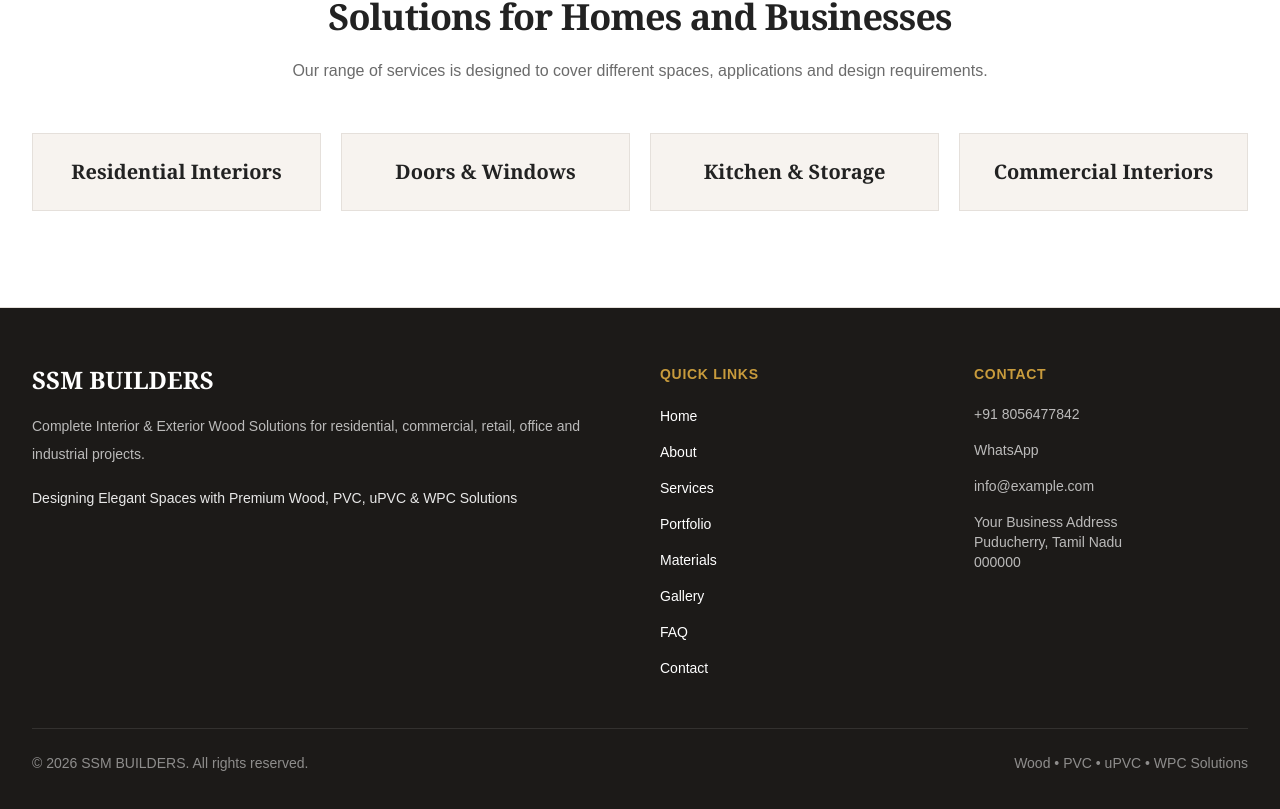
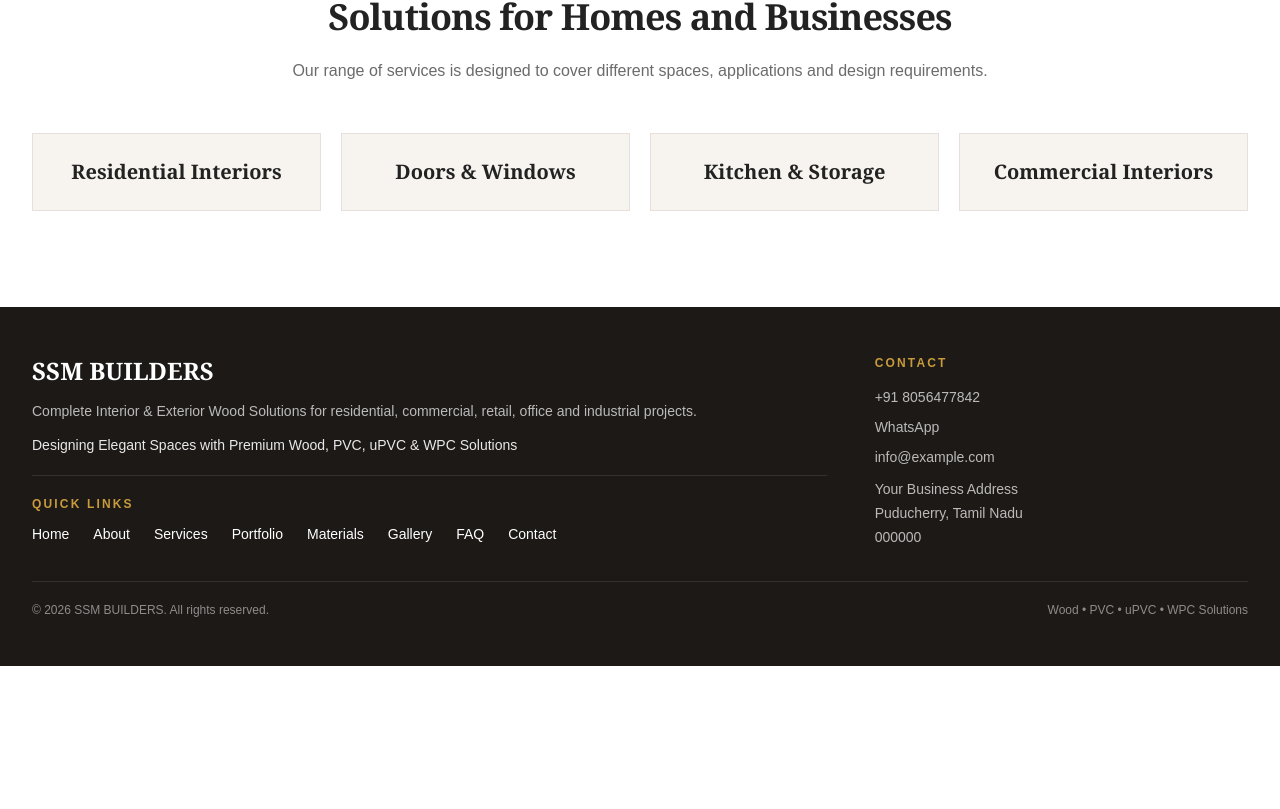
Before and after one commit to kam-rep/SSM_Pondicherry, a Next.js app: page /about in a window 1280 px wide. Shown: the part 1538-2347 px from the top of the page. After the commit the page ends 2204 px from the top, so only its background shows below. Built offline with nearby package versions, Linux system fonts and the light colour scheme.

Commit message:
footer page

```diff
--- a/src/components/footer/Footer.tsx
+++ b/src/components/footer/Footer.tsx
@@ -1,58 +1,62 @@
 import Link from "next/link";
+
 import { business } from "@/config/business";
 import { contact } from "@/config/contact";
 import { navigation } from "@/config/navigation";
 
 export default function Footer() {
   return (
-    <footer className="border-t border-[var(--color-border)] bg-[var(--color-background-dark)] text-white">
-      <div className="mx-auto max-w-7xl px-4 py-14 sm:px-6 lg:px-8">
-        <div className="grid gap-10 md:grid-cols-2 lg:grid-cols-4">
+    <footer className="bg-[#1c1917] text-white">
+      <div className="mx-auto max-w-7xl px-4 py-10 sm:px-6 sm:py-12 lg:px-8">
+
+        {/* Main Footer */}
+        <div className="grid gap-8 sm:grid-cols-2 lg:grid-cols-3 lg:gap-12">
+
+          {/* Business + Quick Links */}
+          <div className="sm:col-span-1 lg:col-span-2">
 
             {/* Business */}
-          <div className="lg:col-span-2">
             <Link href="/" className="inline-block">
               <h2 className="font-serif text-2xl font-semibold">
                 {business.name}
               </h2>
             </Link>
 
-            <p className="mt-4 max-w-xl text-sm leading-7 text-white/70">
+            <p className="mt-3 max-w-2xl text-sm leading-6 text-white/70">
               {business.description}
             </p>
 
-            <p className="mt-5 text-sm font-medium text-white/90">
+            <p className="mt-3 text-sm font-medium text-white/90">
               {business.tagline}
             </p>
-          </div>
 
             {/* Quick Links */}
-          <div>
-            <h3 className="text-sm font-semibold uppercase tracking-wider text-[var(--color-accent)]">
+            <div className="mt-5 border-t border-white/10 pt-5">
+              <h3 className="text-xs font-semibold uppercase tracking-[0.18em] text-[var(--color-accent)]">
                 Quick Links
               </h3>
 
-            <ul className="mt-5 space-y-3">
+              <nav className="mt-3 flex flex-wrap gap-x-6 gap-y-2">
                 {navigation.map((item) => (
-                <li key={item.href}>
                   <Link
+                    key={item.href}
                     href={item.href}
-                    className="text-sm text-white/70 transition hover:text-white"
+                    className="text-sm text-white/60 transition hover:text-white"
                   >
                     {item.label}
                   </Link>
-                </li>
                 ))}
-            </ul>
+              </nav>
+            </div>
           </div>
 
           {/* Contact */}
           <div>
-            <h3 className="text-sm font-semibold uppercase tracking-wider text-[var(--color-accent)]">
+            <h3 className="text-xs font-semibold uppercase tracking-[0.18em] text-[var(--color-accent)]">
               Contact
             </h3>
 
-            <div className="mt-5 space-y-4 text-sm text-white/70">
+            <div className="mt-4 space-y-2.5 text-sm text-white/70">
               <a
                 href={`tel:${contact.phone}`}
                 className="block transition hover:text-white"
@@ -76,7 +80,7 @@ export default function Footer() {
                 {contact.email}
               </a>
 
-              <p>
+              <p className="leading-6">
                 {contact.address.line1}
                 <br />
                 {contact.address.city}, {contact.address.state}
@@ -88,7 +92,7 @@ export default function Footer() {
         </div>
 
         {/* Bottom */}
-        <div className="mt-12 flex flex-col gap-3 border-t border-white/10 pt-6 text-sm text-white/50 sm:flex-row sm:items-center sm:justify-between">
+        <div className="mt-8 flex flex-col gap-2 border-t border-white/10 pt-5 text-xs text-white/50 sm:flex-row sm:items-center sm:justify-between">
           <p>
             © {new Date().getFullYear()} {business.name}. All rights reserved.
           </p>
@@ -97,6 +101,7 @@ export default function Footer() {
             Wood • PVC • uPVC • WPC Solutions
           </p>
         </div>
+
       </div>
     </footer>
   );
```
Lines whose indentation alone changed are shown as unchanged.
